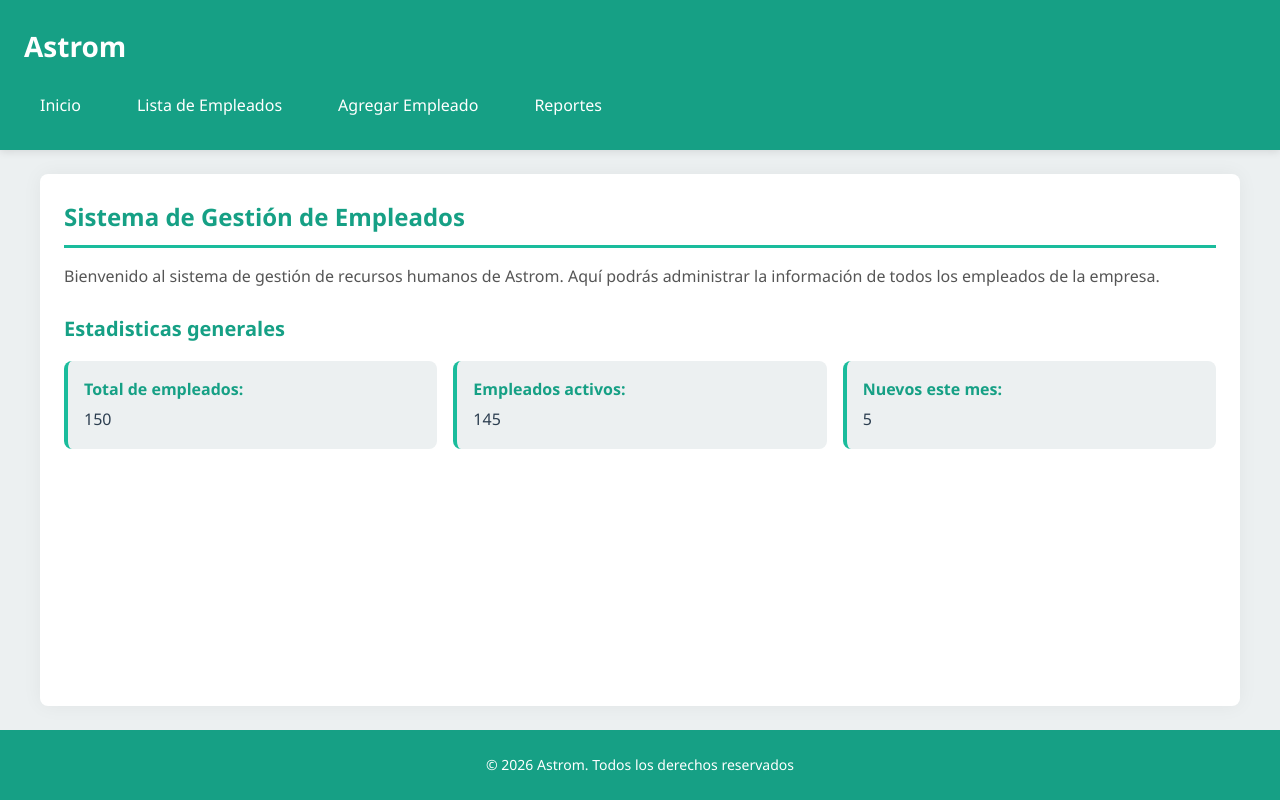
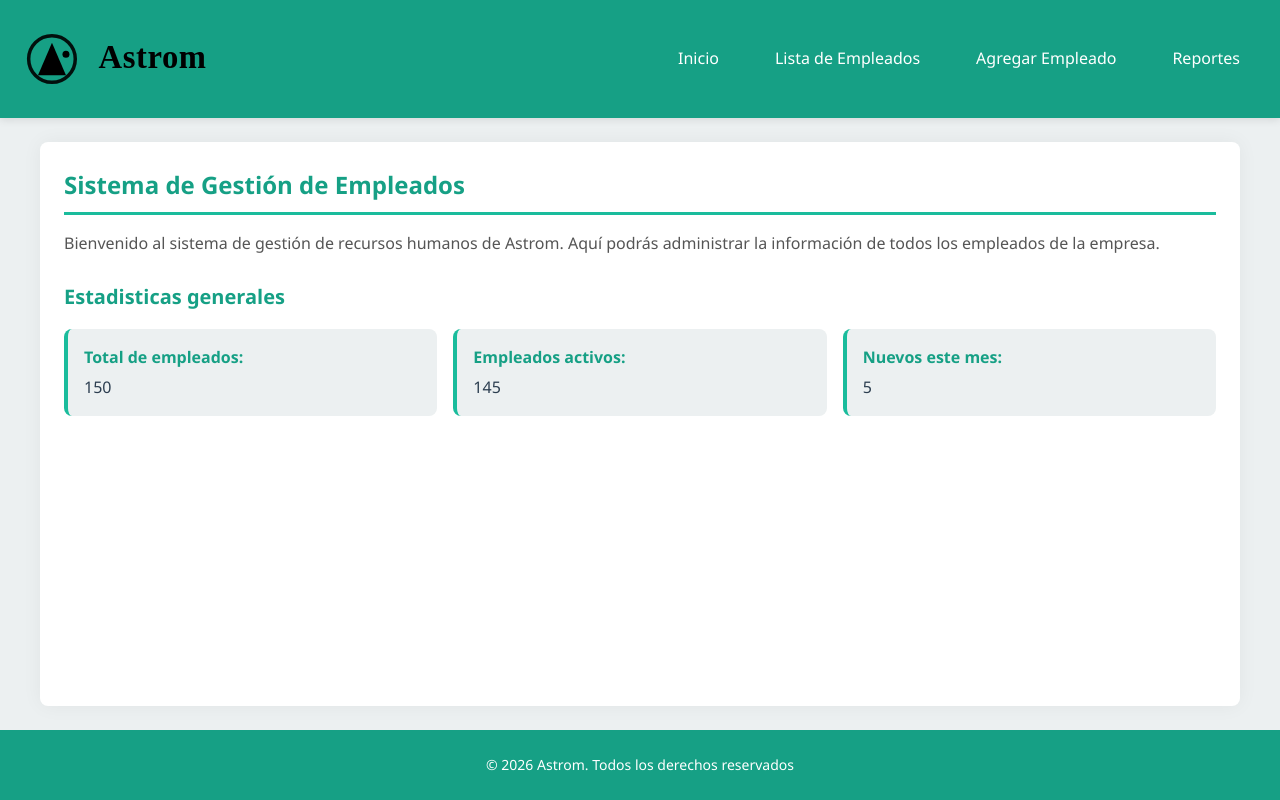
Before and after one commit to Wikky98/sistema-gestion-empleados-astrom, a plain HTML site: page index.html in a window 1280 px wide. Drawn offline with Linux system fonts and the light colour scheme.

Commit message:
feat: agregar logo astrom

```diff
--- a/css/index.css
+++ b/css/index.css
@@ -41,6 +41,11 @@ body {
 
 /* header */
 header {
+    display: flex;
+    align-items: center;
+    justify-content: space-between;
+    gap: var(--spacing-large);
+
     background-color: var(--color-primary);
     color: white;
     padding: var(--spacing-large);
--- a/index.html
+++ b/index.html
@@ -10,7 +10,7 @@
 
 <body>
     <header>
-        <h1>Astrom</h1>
+        <img src="svg/astrom_logo.svg" alt="Astrom" height="70">
         <nav>
             <ul>
                 <li><a href="index.html">Inicio</a></li>
```
Also changed, not shown: svg/astrom_logo.svg (added), 1 other file.
